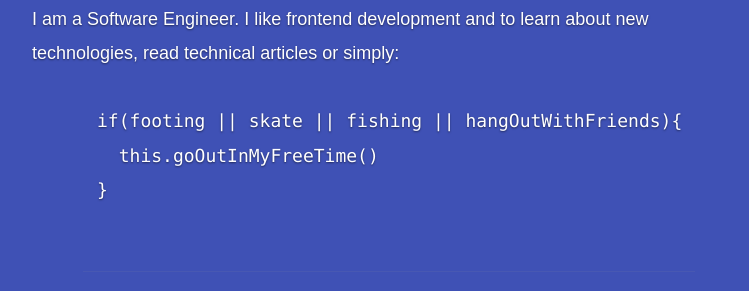
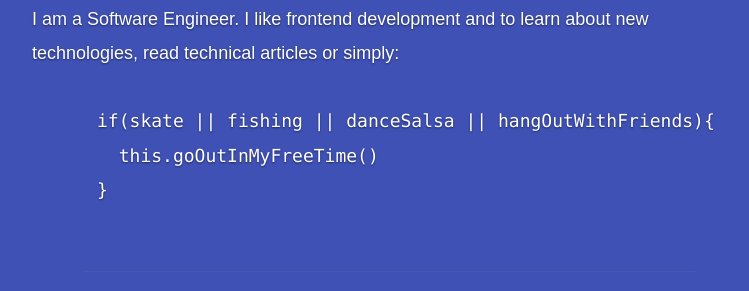
Before and after one commit to osielmesa/personalsite, a React (Create React App) app: page / in a window 1280 px wide. Shown: the part 267-558 px from the top of the page, without its empty margins (251-1000 px from the left). Built offline with nearby package versions, Linux system fonts and the light colour scheme.

Commit message:
Changing some activities

```diff
--- a/src/resumeData.js
+++ b/src/resumeData.js
@@ -1,5 +1,5 @@
 let code = `
-      if(footing || skate || fishing || hangOutWithFriends){
+      if(skate || fishing || danceSalsa || hangOutWithFriends){
         this.goOutInMyFreeTime()
       }
     `
```
